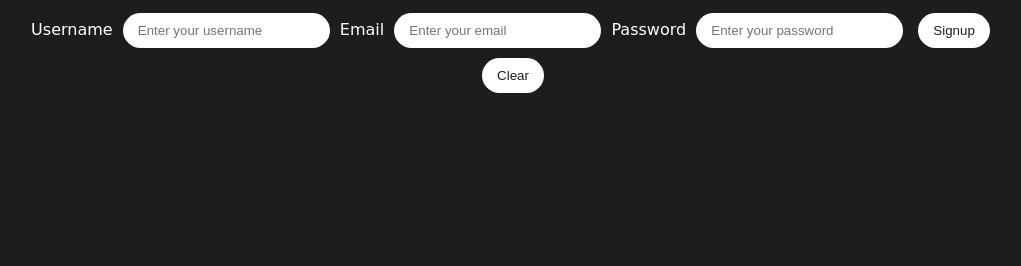
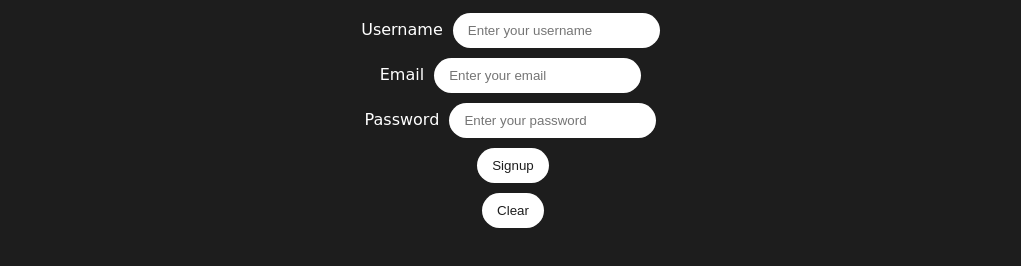
Before and after one commit to deep1327007/UI-UX, a plain HTML site: page Signup/signup.html in a window 1280 px wide. Shown: the whole page, without its empty margins (127-1148 px from the left). Drawn offline with Linux system fonts and the light colour scheme.

Commit message:
div tag add in html files(login and signup)

```diff
--- a/Signup/signup.html
+++ b/Signup/signup.html
@@ -8,14 +8,24 @@
 <body>
   <div class="container">
     <form id="signupForm" action="#">
+      <div>
         <label for="username">Username</label>
         <input type="text" id="username" placeholder="Enter your username" required>
+      </div>
+      <div>
         <label for="email">Email</label>
         <input type="email" id="email" placeholder="Enter your email" required>
+      </div>
+      <div>
         <label for="password">Password</label>
         <input type="password" id="password" placeholder="Enter your password" required>
+      </div>
+      <div>
         <button type="submit">Signup</button>
+      </div>
+      <div>
         <button type="button" onclick="clearFields()">Clear</button>
+      </div>
     </form>
   </div>
   <script src="../Validation/validation.js"></script>
```
Also changed, not shown: Login/login.html (+8 -0 lines), CSS/main.css (added), main/main.html (added). Lines whose indentation alone changed are shown as unchanged.
